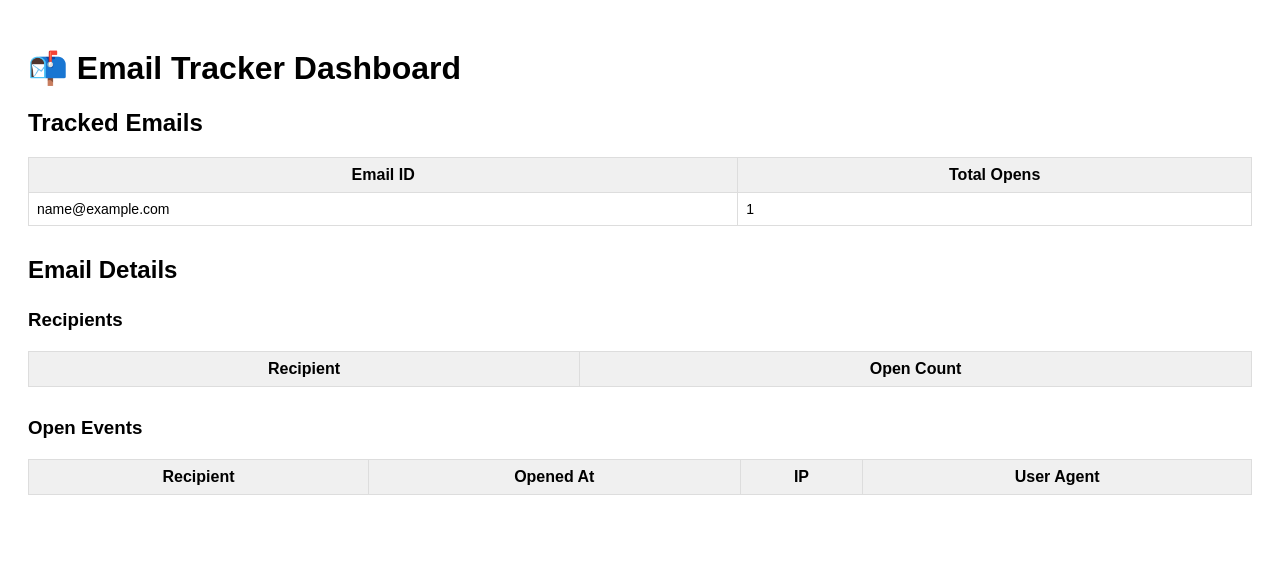
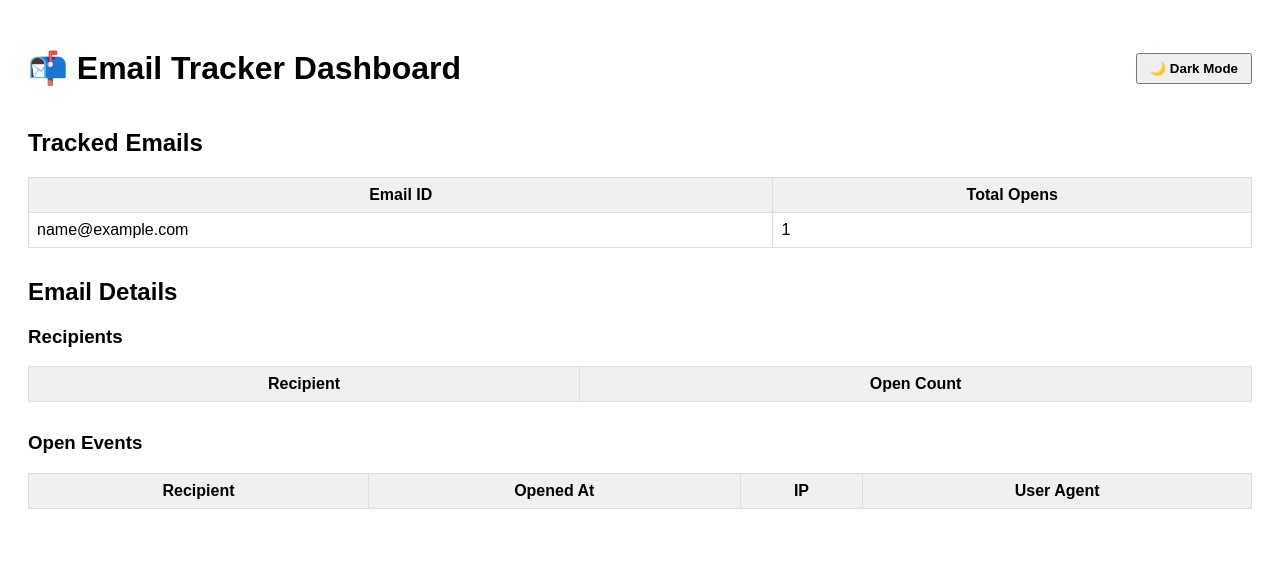
Before and after one commit to Dhruv0306/email-tracker-extension, a FastAPI app: page /api/dashboard in a window 1280 px wide. Shown: the top 566 px of the page. Run offline with FastAPI, Linux system fonts and the light colour scheme; tables that the repository leaves empty hold one stand-in row (values such as "Sample post"); lists and menus that the app fills with data are empty.

Commit message:
Added button to switch between dark and light modes.

```diff
--- a/server/app/static/dashboard.js
+++ b/server/app/static/dashboard.js
@@ -56,4 +56,23 @@ async function loadDetails(emailId) {
     });
 }
 
+const toggleBtn = document.getElementById("theme-toggle");
+
+function setTheme(theme) {
+    document.documentElement.setAttribute("data-theme", theme);
+    localStorage.setItem("theme", theme);
+    toggleBtn.textContent = theme === "dark" ? "☀️ Light Mode" : "🌙 Dark Mode";
+}
+
+// Load saved theme
+const savedTheme = localStorage.getItem("theme") || "light";
+setTheme(savedTheme);
+
+// Toggle on click
+toggleBtn.addEventListener("click", () => {
+    const current = document.documentElement.getAttribute("data-theme");
+    setTheme(current === "dark" ? "light" : "dark");
+});
+
+
 loadEmails();
--- a/server/app/templates/dashboard.html
+++ b/server/app/templates/dashboard.html
@@ -5,7 +5,25 @@
     <title>Email Tracker Dashboard</title>
     <script src="/static/dashboard.js" defer></script>
     <style>
+        :root {
+            --bg: #ffffff;
+            --text: #000000;
+            --table-border: #dddddd;
+            --table-header: #f0f0f0;
+            --row-hover: #f5f5f5;
+        }
+
+        [data-theme="dark"] {
+            --bg: #121212;
+            --text: #eaeaea;
+            --table-border: #333;
+            --table-header: #1e1e1e;
+            --row-hover: #222;
+        }
+
         body {
+            background-color: var(--bg);
+            color: var(--text);
             font-family: Arial, sans-serif;
             padding: 20px;
         }
@@ -13,45 +31,39 @@
         table {
             border-collapse: collapse;
             width: 100%;
-            margin-top: 20px;
+            margin-bottom: 30px;
         }
 
         th,
         td {
-            border: 1px solid #ddd;
+            border: 1px solid var(--table-border);
             padding: 8px;
         }
 
+        th {
+            background-color: var(--table-header);
+        }
+
         tr:hover {
-            background-color: #f5f5f5;
+            background-color: var(--row-hover);
             cursor: pointer;
         }
 
-        #details {
-            margin-top: 30px;
-        }
-
-        table {
-            margin-bottom: 30px;
-        }
-
-        th {
-            background-color: #f0f0f0;
-        }
-
-        td {
-            font-size: 14px;
-        }
-
-        h3 {
-            margin-top: 25px;
+        button {
+            padding: 6px 12px;
+            cursor: pointer;
+            font-weight: bold;
         }
     </style>
 </head>
 
 <body>
 
-    <h1>📬 Email Tracker Dashboard</h1>
+    <div style="display:flex; justify-content:space-between; align-items:center;">
+        <h1>📬 Email Tracker Dashboard</h1>
+        <button id="theme-toggle">🌙 Dark Mode</button>
+    </div>
+
 
     <h2>Tracked Emails</h2>
     <table id="emails-table">
```
